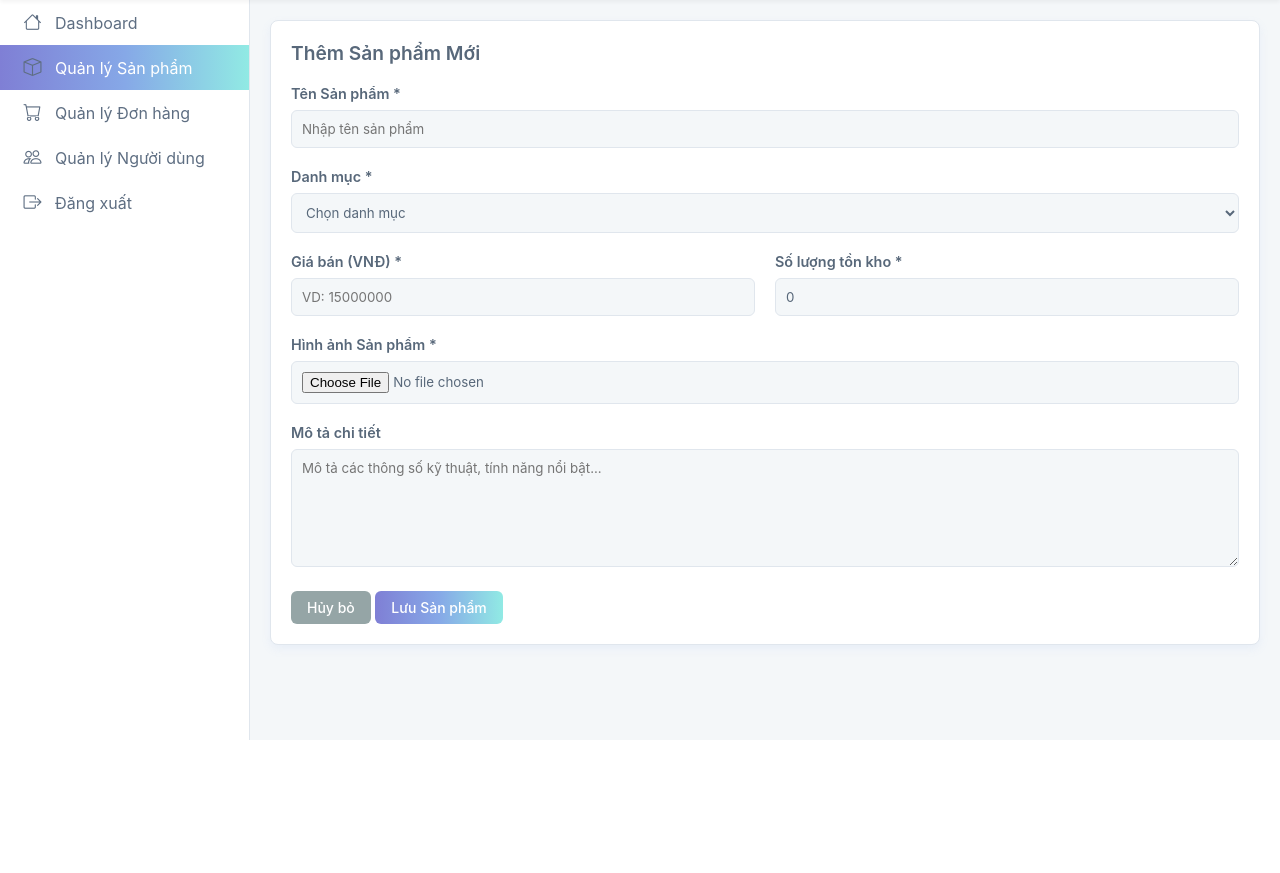
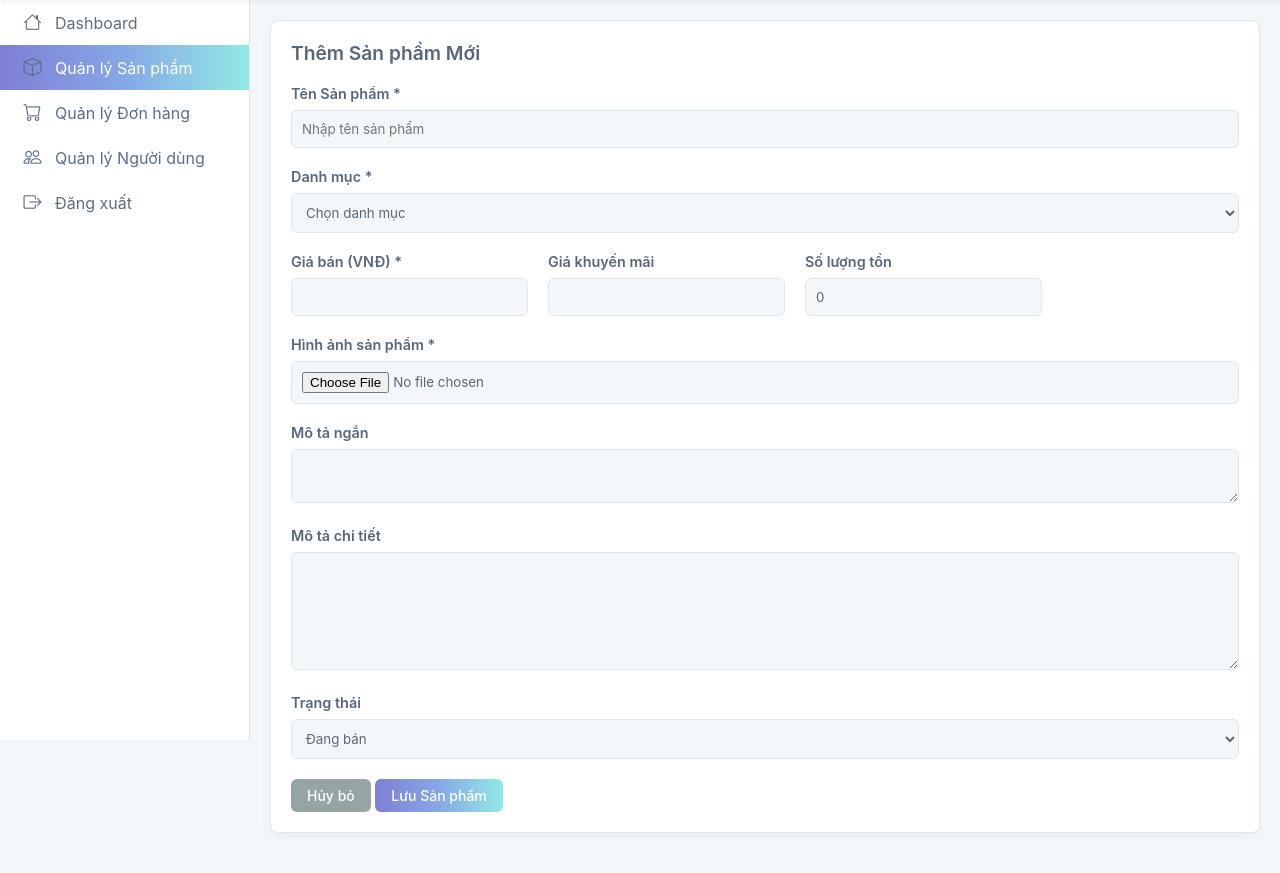
Before and after one commit to Dchong1211/TechShop, a PHP site: page /TechShop/admin/add_products.php in a window 1280 px wide. Shown: the part 60-933 px from the top of the page. Before the commit the page ends 800 px from the top, so only its background shows below. Run offline with PHP 8.4, Linux system fonts and the light colour scheme.

Commit message:
Auto push by Dchong1211 at 29/11/25_ 0:16:43.71

```diff
--- a/public/admin/add_products.php
+++ b/public/admin/add_products.php
@@ -1,40 +1,56 @@
+<?php
+    require_once __DIR__ . '/../../app/helpers/CSRF.php';
+    $csrf = CSRF::token();
+?>
 <!DOCTYPE html>
 <html lang="vi">
+
 <head>
     <meta charset="UTF-8">
     <meta name="viewport" content="width=device-width, initial-scale=1.0">
     <title>Thêm Sản phẩm Mới</title>
+
+    <meta name="csrf-token" content="<?= $csrf ?>">
+
     <link rel="stylesheet" href="../assets/css/cssAdmin/admin_style.css">
     <link rel="stylesheet" href="https://cdn.jsdelivr.net/npm/bootstrap-icons@1.11.1/font/bootstrap-icons.css">
 </head>
+
 <body>
 
 <div class="app-wrapper">
 
     <?php
         $active_page = 'products';
-
         include __DIR__ . '/../includes/Admin/layout_sidebar.php';
     ?>
 
     <main class="main-content">
 
         <div class="card">
-                <form action="products.php" method="POST" enctype="multipart/form-data" class="product-form">
+            <form action="/TechShop/admin/products/add"
+                  method="POST"
+                  enctype="multipart/form-data"
+                  class="product-form">
+
+                <input type="hidden" name="csrf" value="<?= $csrf ?>">
 
                 <div class="card-header">
                     <h5 class="card-title">Thêm Sản phẩm Mới</h5>
                 </div>
 
                 <div class="card-body">
+
+                    <!-- Tên sản phẩm -->
                     <div class="form-group">
-                            <label for="name">Tên Sản phẩm <span class="required">*</span></label>
-                            <input type="text" id="name" name="name" required placeholder="Nhập tên sản phẩm" class="form-control">
+                        <label for="ten_sp">Tên Sản phẩm <span class="required">*</span></label>
+                        <input type="text" id="ten_sp" name="ten_sp" required placeholder="Nhập tên sản phẩm" class="form-control">
                     </div>
 
+                    <!-- Danh mục -->
                     <div class="form-group">
-                            <label for="category">Danh mục <span class="required">*</span></label>
-                            <select id="category" name="category" required class="form-control">
+                        <label for="id_dm">Danh mục <span class="required">*</span></label>
+                        <select id="id_dm" name="id_dm" required class="form-control">
                             <option value="">Chọn danh mục</option>
                             <option value="1">Laptop</option>
                             <option value="2">Điện thoại</option>
@@ -42,36 +58,65 @@
                         </select>
                     </div>
 
+                    <!-- Giá & Giá khuyến mãi -->
                     <div class="form-group row-group">
-                            <div class="col-6">
-                                <label for="price">Giá bán (VNĐ) <span class="required">*</span></label>
-                                <input type="number" id="price" name="price" required min="1000" placeholder="VD: 15000000" class="form-control">
+                        <div class="col-4">
+                            <label for="gia">Giá bán (VNĐ) <span class="required">*</span></label>
+                            <input type="number" id="gia" name="gia" required min="1000" class="form-control">
                         </div>
-                            <div class="col-6">
-                                <label for="stock">Số lượng tồn kho <span class="required">*</span></label>
-                                <input type="number" id="stock" name="stock" required min="0" value="0" class="form-control">
+
+                        <div class="col-4">
+                            <label for="gia_khuyen_mai">Giá khuyến mãi</label>
+                            <input type="number" id="gia_khuyen_mai" name="gia_khuyen_mai" min="0" class="form-control">
+                        </div>
+
+                        <div class="col-4">
+                            <label for="so_luong_ton">Số lượng tồn</label>
+                            <input type="number" id="so_luong_ton" name="so_luong_ton" min="0" value="0" class="form-control">
                         </div>
                     </div>
 
+                    <!-- Ảnh -->
                     <div class="form-group">
-                            <label for="image">Hình ảnh Sản phẩm <span class="required">*</span></label>
-                            <input type="file" id="image" name="image" accept="image/*" required class="form-control">
+                        <label for="hinh_anh">Hình ảnh sản phẩm <span class="required">*</span></label>
+                        <input type="file" id="hinh_anh" name="hinh_anh" accept="image/*" required class="form-control">
                     </div>
 
+                    <!-- Mô tả ngắn -->
                     <div class="form-group">
-                            <label for="description">Mô tả chi tiết</label>
-                            <textarea id="description" name="description" rows="6" placeholder="Mô tả các thông số kỹ thuật, tính năng nổi bật..." class="form-control"></textarea>
+                        <label for="mo_ta_ngan">Mô tả ngắn</label>
+                        <textarea id="mo_ta_ngan" name="mo_ta_ngan" rows="2" class="form-control"></textarea>
                     </div>
-                    </div> <div class="card-footer">
-                        <a href="products.php" class="btn btn-secondary">Hủy bỏ</a>
+
+                    <!-- Chi tiết -->
+                    <div class="form-group">
+                        <label for="chi_tiet">Mô tả chi tiết</label>
+                        <textarea id="chi_tiet" name="chi_tiet" rows="6" class="form-control"></textarea>
+                    </div>
+
+                    <!-- Trạng thái -->
+                    <div class="form-group">
+                        <label>Trạng thái</label>
+                        <select name="trang_thai" class="form-control">
+                            <option value="1">Đang bán</option>
+                            <option value="0">Ngừng bán</option>
+                        </select>
+                    </div>
+
+                </div>
+
+                <div class="card-footer">
+                    <a href="/TechShop/admin/products" class="btn btn-secondary">Hủy bỏ</a>
                     <button type="submit" class="btn btn-primary">Lưu Sản phẩm</button>
                 </div>
 
             </form>
         </div>
+
     </main>
 
 </div>
+
 <script src="../assets/js/admin.js"></script>
 
 </body>
--- a/public/admin/products.php
+++ b/public/admin/products.php
@@ -37,7 +37,7 @@
                         <button class="btn btn-search">Tìm</button>
                     </div>
 
-                    <a href="/TechShop/public/admin/add_products.php" class="btn btn-primary">
+                    <a href="/TechShop/admin/add_products.php" class="btn btn-primary">
                         Thêm Sản phẩm Mới
                     </a>
                 </div>
```
Also changed, not shown: app/routers/web.php (+7 -33 lines), public/admin/detail_products.php (deleted, +0 -75 lines), public/admin/edit_products.php (+77 -30 lines). Lines whose indentation alone changed are shown as unchanged.
